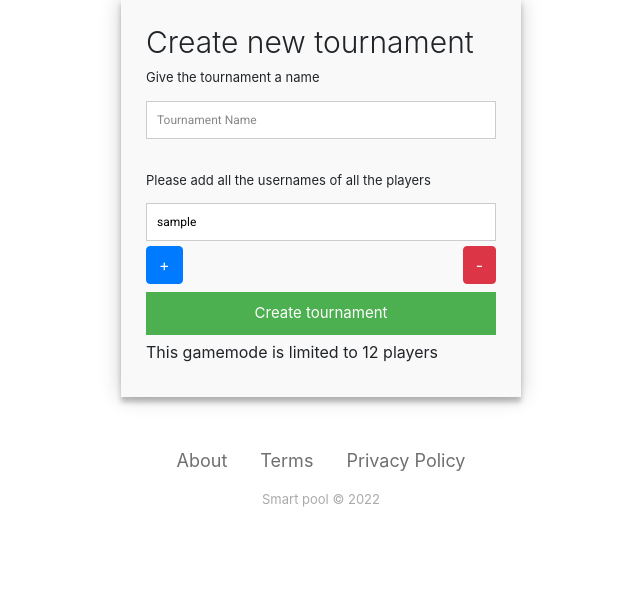
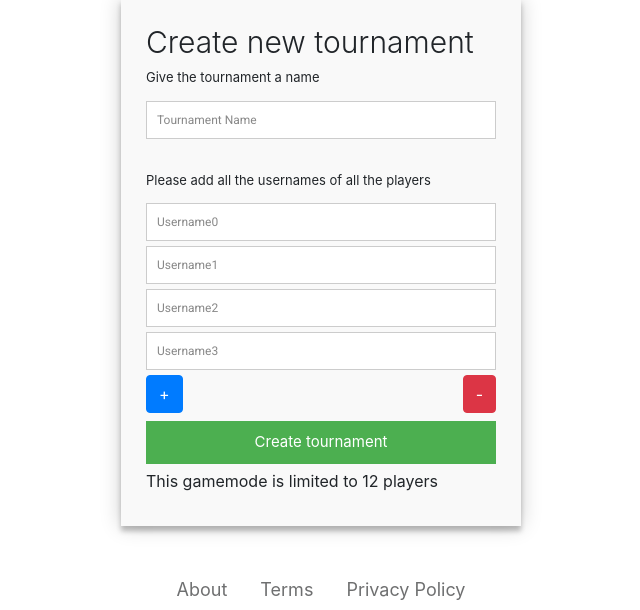
Before and after one commit to SanderBlom/PoolFrontend, a Node server app: page /tournament/new in a window 1280 px wide. Shown: the part 117-727 px from the top of the page, without its empty margins (319-959 px from the left). Run offline with Node 20, Linux system fonts and the light colour scheme; the visitor is signed in with stand-in values (Sample User, id 1); some libraries are stand-ins or nearby versions.

Commit message:
Changed from 2 to 4 players for tournament mode

```diff
--- a/server.js
+++ b/server.js
@@ -253,7 +253,7 @@ app.get("/game/previous/:id", checkAuth, async (req, res) => {
 
         else {
             try {
-                let images = await game.renderwholegame(balls)
+                let images = await game.renderwholegame(balls) //Function returns an array with images of the selected game.
                     res.render('previousgame', {
                         message: req.flash('message'), username, user: userid, title: 'test', images: images, gameid: gameid,
                         constatus: gamestatus, player1Name: player1Username, player2Name: player2Username, minutes: time, winner: winner, loser: loser
--- a/views/tournamentWizard.ejs
+++ b/views/tournamentWizard.ejs
@@ -32,7 +32,14 @@
 						<div id="survey_options">
 							<h4>Please add all the usernames of all the players</h4>
 							<input type="text" name="usernames" class="survey_options" size="50"
-								placeholder="Username0" value="<%= locals.username %>" id="firstuser" required>
+								placeholder="Username0" id="firstuser" required>
+								<input type="text" name="usernames" class="survey_options" size="50"
+								placeholder="Username1"   required>
+								<input type="text" name="usernames" class="survey_options" size="50"
+								placeholder="Username2"   required>
+								<input type="text" name="usernames" class="survey_options" size="50"
+								placeholder="Username3"  required>
+
 						</div>
 						<div class="controls">
 							<button type="button" id="add" name="button" class="btn btn-primary mb-2" onclick="addnew()">+</button>
@@ -62,7 +69,7 @@
 	<script src="/js/bootstrap.min.js"></script>
 	<script>
 		var survey_options = document.getElementById('survey_options');
-		var count = 1
+		var count = 4
 		var addnew = function(){
 			if(count <= 12){
 			var newField = document.createElement('input');
@@ -83,7 +90,8 @@
 		}
 
 		var delold = function(){
-			var input_tags = survey_options.getElementsByTagName('input');
+			if(count > 4) {
+				var input_tags = survey_options.getElementsByTagName('input');
 			if (input_tags.length > 1) {
 				survey_options.removeChild(input_tags[(input_tags.length) - 1]);
 				if(count >= 12){
@@ -91,6 +99,8 @@
 				}
 				count = count - 1
 			}
+			}
+
 		}
 
 		var submitBtn = function(){
```
